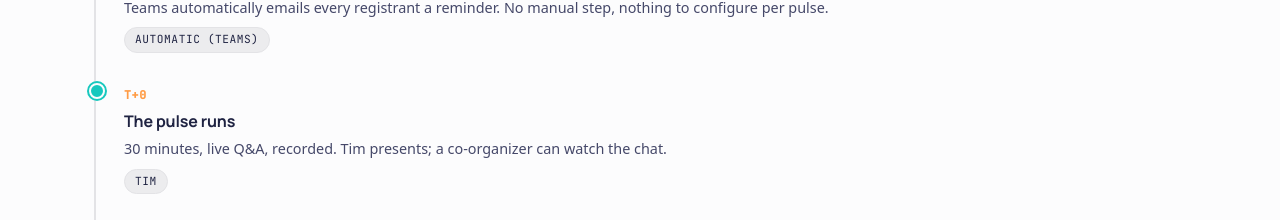
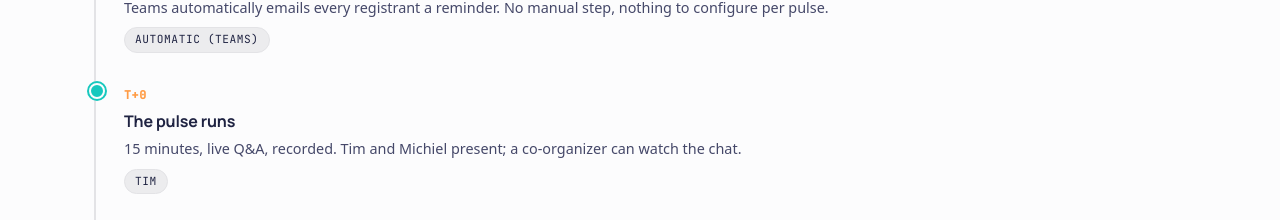
Before and after one commit to STAEDEAN-B-V/SDN-PULSE, a plain HTML site: page overview/product-pulse-overview.html in a window 1280 px wide. Shown: the part 2056-2276 px from the top of the page. Drawn offline with Linux system fonts and the light colour scheme.

Commit message:
docs: switch runbooks and editor skill to the Product Pulse Live format
Last Friday of the month, 12:00 Europe/Amsterdam, 15 minutes, hosted by
Tim Hermans and Michiel Toppers. Updates the date convention and speaker
default in CLAUDE.md and the pulse-editor skill (so new sessions default
correctly), the Teams webinar settings and YouTube template in doc 01,
the HubSpot email preheaders and durations in doc 02, the JSON example
in doc 03, and the overview page.

Co-Authored-By: Claude Opus 5.5 <noreply@anthropic.com>

```diff
--- a/overview/product-pulse-overview.html
+++ b/overview/product-pulse-overview.html
@@ -339,7 +339,7 @@ footer h2 { font-size: 1.1rem; }
       <div class="tl-step">
         <span class="tl-when">T&plus;0</span>
         <h3>The pulse runs</h3>
-        <p>30 minutes, live Q&amp;A, recorded. Tim presents; a co-organizer can watch the chat.</p>
+        <p>15 minutes, live Q&amp;A, recorded. Tim and Michiel present; a co-organizer can watch the chat.</p>
         <span class="tl-owner">Tim</span>
       </div>
       <div class="tl-step">
```
Also changed, not shown: 5 other files.
